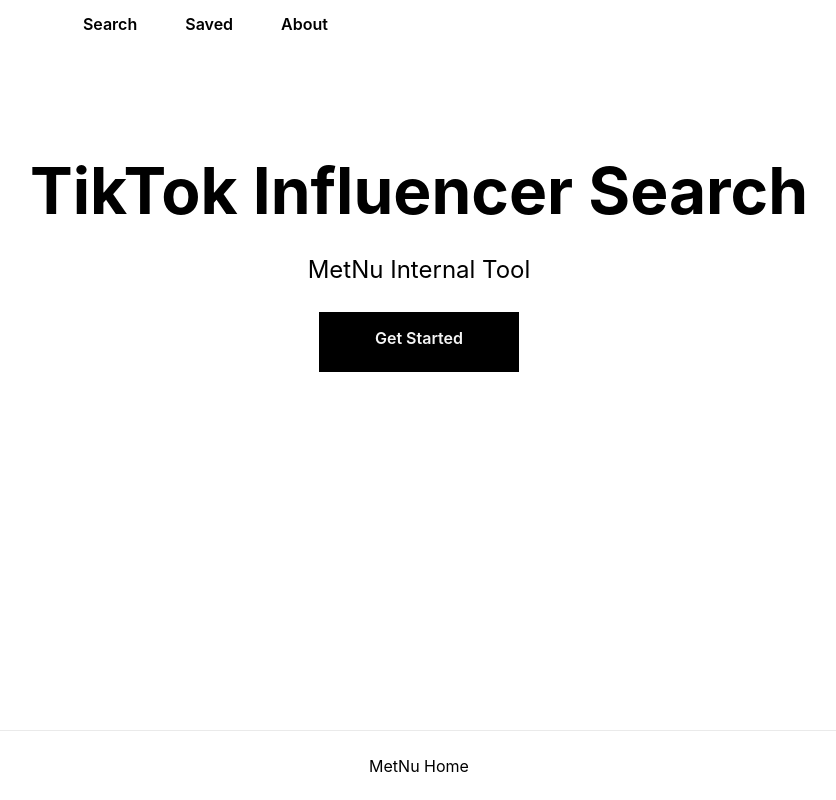
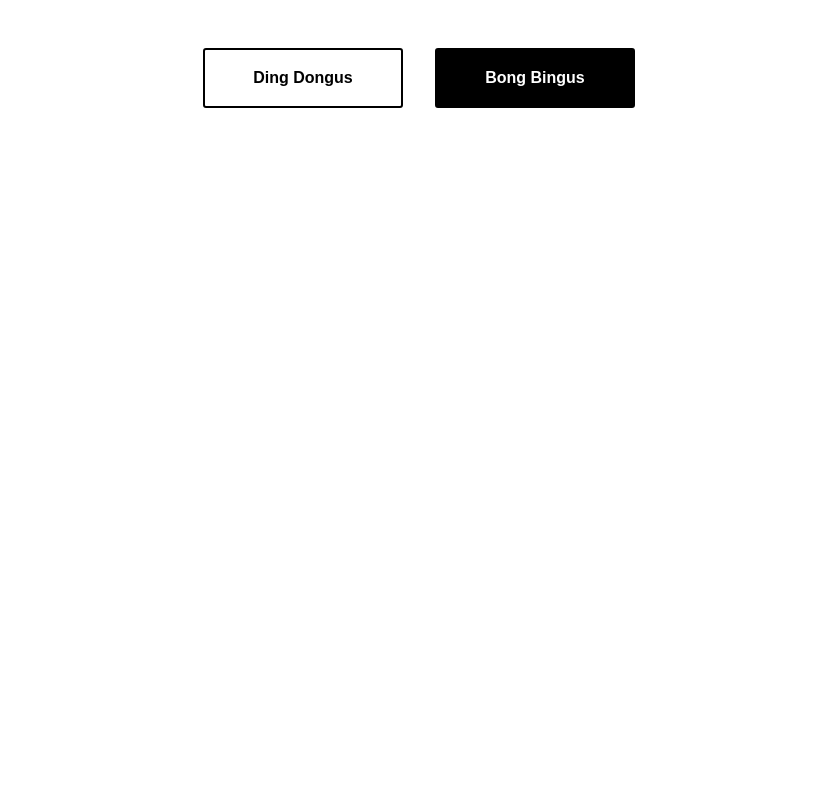
Before and after one commit to MetaNutrition/influencer-search, a Next.js app: page / in a window 1280 px wide. Shown: the whole page, without its empty margins (221-1057 px from the left). Built offline with nearby package versions, Linux system fonts and the light colour scheme.

Commit message:
adjust main, container, and button to be styled components

```diff
--- a/pages/index.js
+++ b/pages/index.js
@@ -1,54 +1,111 @@
 import Head from 'next/head'
-import Image from 'next/image'
-import styles from '../styles/Home.module.css'
+import styled, { css } from 'styled-components'
+import React from 'react'
 
-export default function Home() {
-  return (
-    <div className={styles.container}>
-      <Head>
-        <title>MetNu Influencer Search</title>
-        <meta name="description" content="Powered by NextJS and React" />
-        <link rel="icon" href="/favicon.ico" />
-      </Head>
+const Container = styled.div`
+  min-height: 100vh;
+  padding: 0 0.5rem;
+  display: flex;
+  flex-direction: column;
+  height: 100vh;
+`
 
-      <header className={styles.header}>
-        <ul>
-          <li>
-            Search
-          </li>
-          <li>
-            Saved
-          </li>
-          <li>
-            About
-          </li>
-        </ul>
-      </header>
+const Main = styled.div`
+  padding: 2rem 0;
+  flex: 1;
+  flex-direction: column;
+  text-align: center;
+`
 
-      <main className={styles.main}>
+const Button = styled.button`
+  background: transparent;
+  border-radius: 3px;
+  border: 2px solid black;
+  color: black;
+  margin: 1rem;
+  padding: 1rem;
+  width: 200px;
+  height: 60px;
+  cursor: pointer;
+  font-weight: 600;
+  font-size: 1em;
+  background: ${props => props.primary ? "black" : "transparent"};
+  color: ${props => props.primary ? "white" : "black"};
+`
 
-        <h1 className={styles.title}>
-          TikTok Influencer Search
-        </h1>
 
-        <p className={styles.subtitle}>
-          MetNu Internal Tool
-        </p>
+class Home extends React.Component {
+  render() {
+    return (
+      <div>
+        <Head>
+          <title>MetNu Influencer Search</title>
+          <meta name="description" content="Powered by NextJS and React" />
+          <link rel="icon" href="/favicon.ico" />
+        </Head>
 
-        <p className={styles.startBox}>Get Started</p>
+        <Container>
 
-      </main>
+          <Main>
+            <Button>Ding Dongus</Button>
+            <Button primary>Bong Bingus</Button>
+          </Main>
 
-      <footer className={styles.footer}>
-        <a
-          href="https://www.metnu.com/"
-          target="_blank"
-          rel="noopener noreferrer"
-        >
-          MetNu Home
-        </a>
+        </Container>
+      </div>
+    )
+  }
+}
 
-      </footer>
-    </div>
-  )
-}
+export default Home;
+
+// export default function Home() {
+//   return (
+//     <div className={styles.container}>
+// <Head>
+//   <title>MetNu Influencer Search</title>
+//   <meta name="description" content="Powered by NextJS and React" />
+//   <link rel="icon" href="/favicon.ico" />
+// </Head>
+
+//       <header className={styles.header}>
+//         <ul>
+//           <li>
+//             Search
+//           </li>
+//           <li>
+//             Saved
+//           </li>
+//           <li>
+//             About
+//           </li>
+//         </ul>
+//       </header>
+
+//       <main className={styles.main}>
+
+//         <h1 className={styles.title}>
+//           TikTok Influencer Search
+//         </h1>
+
+//         <p className={styles.subtitle}>
+//           MetNu Internal Tool
+//         </p>
+
+//         <p className={styles.startBox}>Get Started</p>
+
+//       </main>
+
+//       <footer className={styles.footer}>
+//         <a
+//           href="https://www.metnu.com/"
+//           target="_blank"
+//           rel="noopener noreferrer"
+//         >
+//           MetNu Home
+//         </a>
+
+//       </footer>
+//     </div>
+//   )
+// }
```
